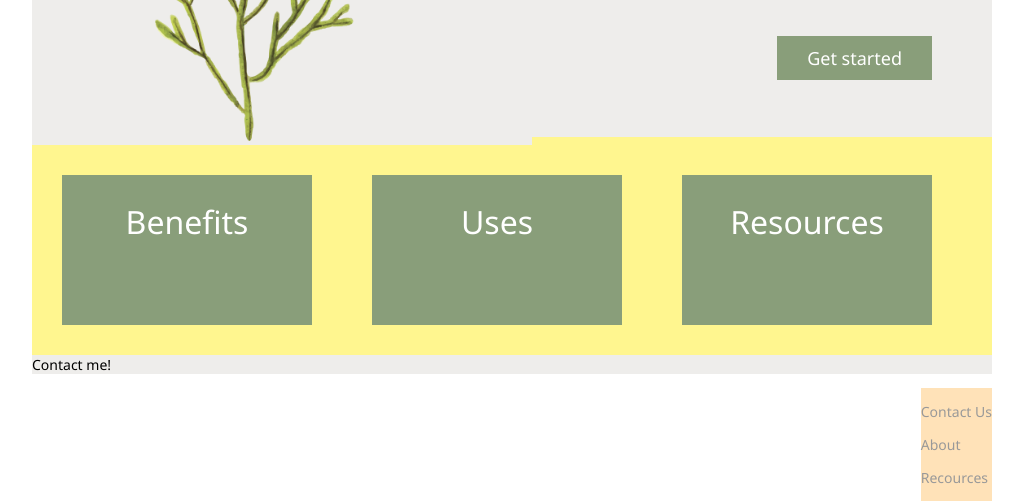
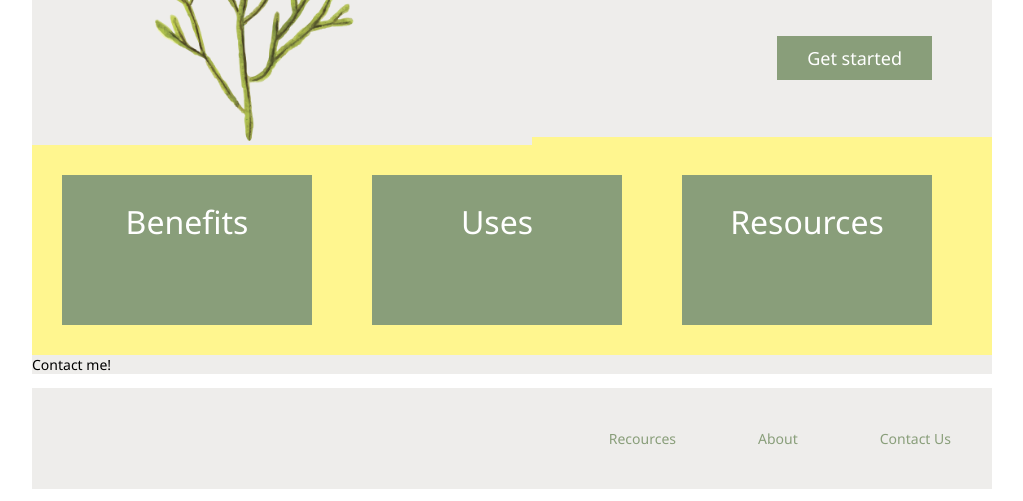
Before and after one commit to kvdcodes/kvdcodes.github.io, a plain HTML site: page unit_6/index.html in a window 1280 px wide. Shown: the part 507-1008 px from the top of the page, without its empty margins (128-1151 px from the left). Drawn offline with Linux system fonts and the light colour scheme; a web font is replaced by a local one.

Commit message:
updates lesson6

```diff
--- a/unit_6/css/styles.css
+++ b/unit_6/css/styles.css
@@ -38,6 +38,7 @@ nav a {
 a {
 	background-color: #EEEDEB;
 	color: black;
+
 	text-decoration: none;
 	display: block;
 
@@ -50,8 +51,19 @@ li  {
 }
 
 footer{
-	background-color: #FFE2B8;
+	background-color: #EEEDEB;
 	display: block;
+	float: right;
+	width: 960px;
+}
+
+footer a{
+	background-color: #EEEDEB;
+	color: #899E7A;
+	text-decoration: none;
+	display: inline-block;
+	margin: 1.5em;
+	padding: 20px;
 	float: right;
 }
 
--- a/unit_6/index.html
+++ b/unit_6/index.html
@@ -49,9 +49,9 @@
 <p><a href="mailto:fakeemail@gmail.com">Contact me!</a></p>
 </section>
 <footer>
-	<p> Contact Us </p>
-	<p> About </p>
-	<p> Recources </p>
+	<a href="google.com">Contact Us </a>
+	<a href="google.com">About </a>
+	<a href="google.com">Recources </a>
 </footer>
 </div>
 </body>
```
